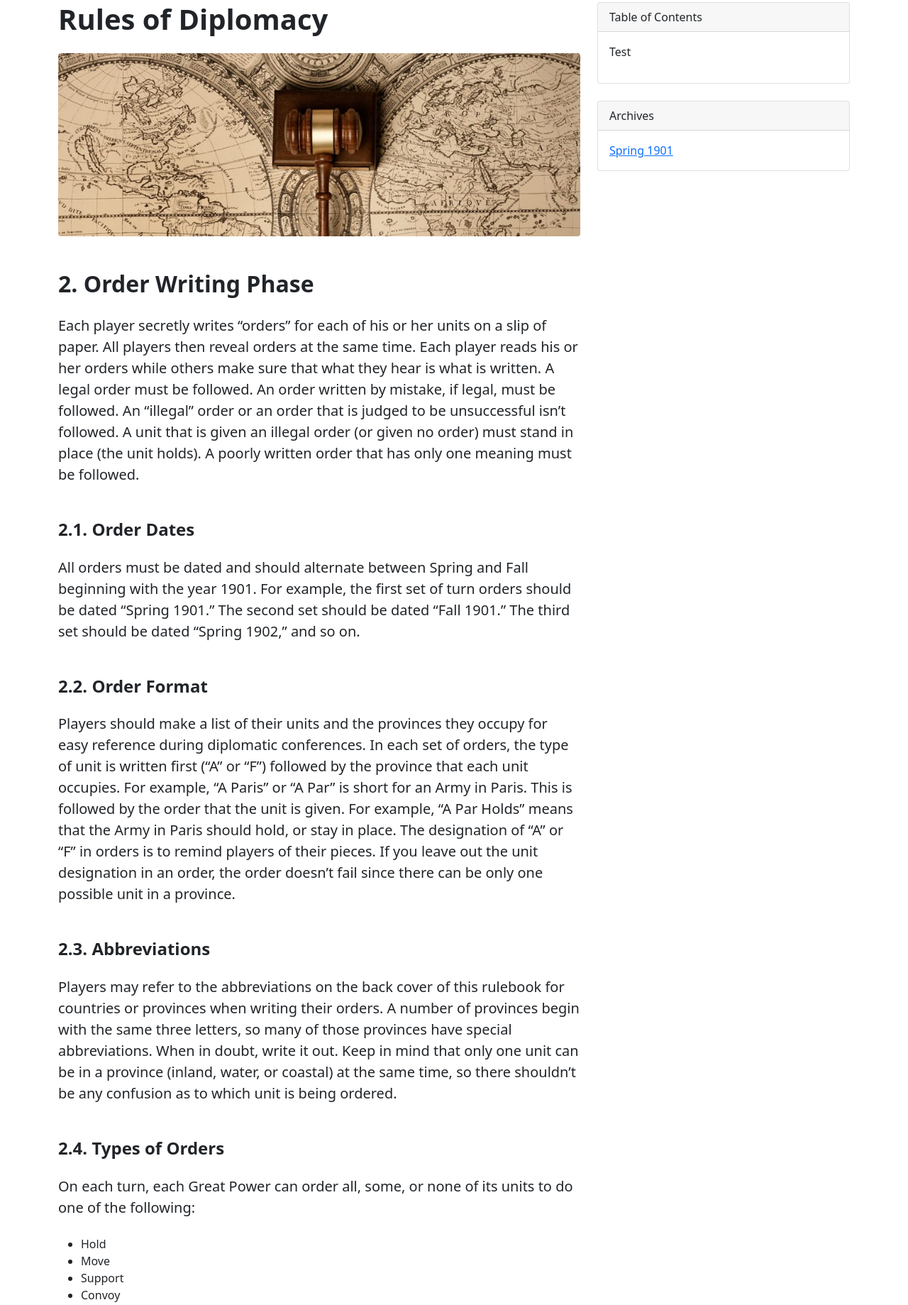
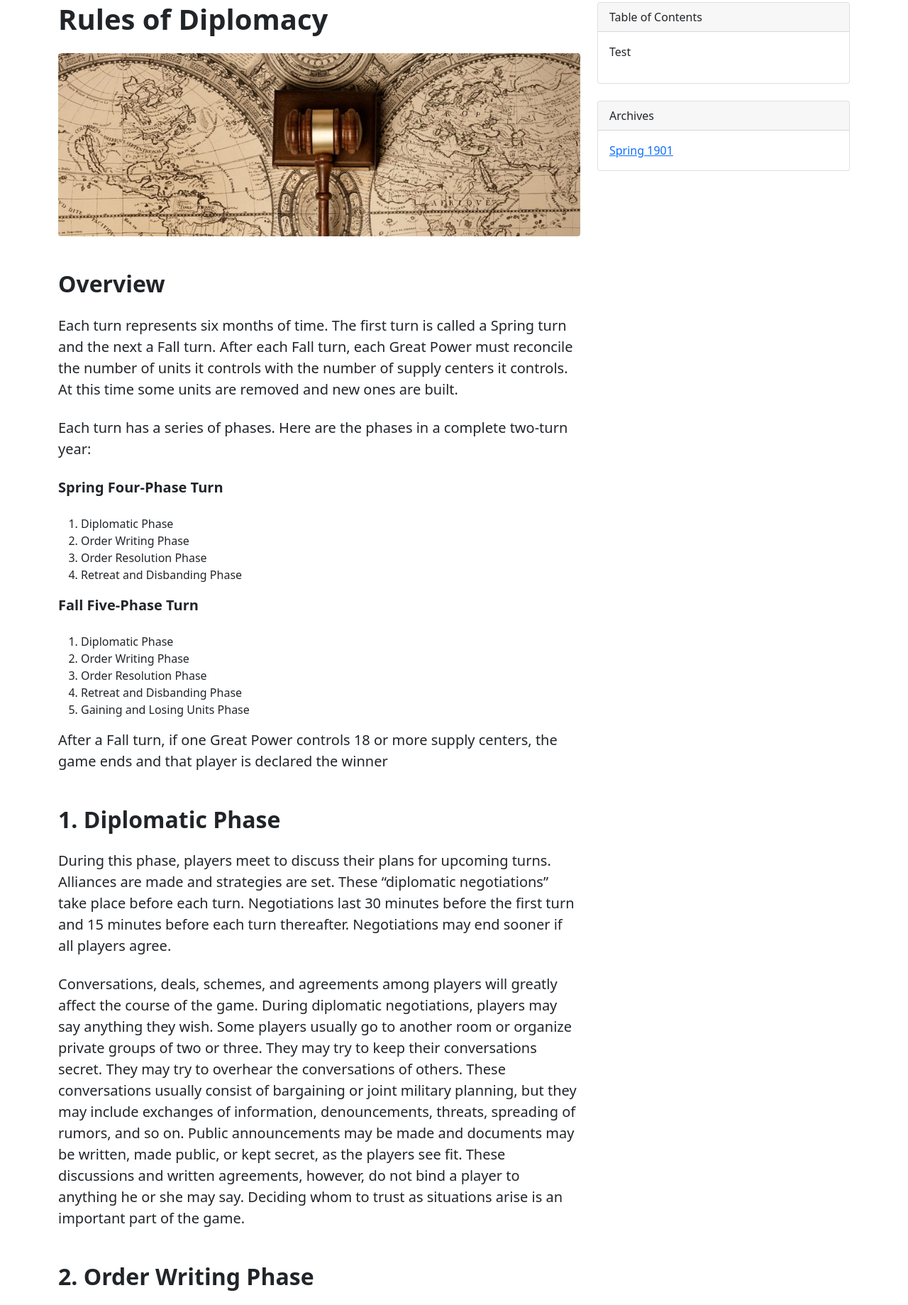
Before and after one commit to jpoirierlavoie/Diplomacy, a Flask app: page /rules in a window 1280 px wide. Shown: the part 101-1940 px from the top of the page at 71% size. Run offline with Flask 2, Linux system fonts and the light colour scheme.

Commit message:
Update rules.html

```diff
--- a/templates/rules.html
+++ b/templates/rules.html
@@ -4,6 +4,28 @@
 {% block banner %}<figure class="mb-4"><img class="img-fluid rounded" src="static/rules_cover.jpg" alt="..." /></figure>{% endblock %}
 {% block content %}
 <section class="mb-5">
+  <h2 class="fw-bolder mb-4 mt-5">Overview</h2>
+  <p class="fs-5 mb-4">Each turn represents six months of time. The first turn is called a Spring turn and the next a Fall turn. After each Fall turn, each Great Power must reconcile the number of units it controls with the number of supply centers it controls. At this time some units are removed and new ones are built.</p>
+  <p class="fs-5 mb-4">Each turn has a series of phases. Here are the phases in a complete two-turn year:</p>
+  <p class="fs-5 mb-4"><strong>Spring Four-Phase Turn</strong></p>
+  <ol>
+  <li>Diplomatic Phase</li>
+  <li>Order Writing Phase</li>
+  <li>Order Resolution Phase</li>
+  <li>Retreat and Disbanding Phase</li>
+  </ol>
+  <p class="fs-5 mb-4"><strong>Fall Five-Phase Turn</strong></p>
+  <ol>
+  <li>Diplomatic Phase</li>
+  <li>Order Writing Phase</li>
+  <li>Order Resolution Phase</li>
+  <li>Retreat and Disbanding Phase</li>
+  <li>Gaining and Losing Units Phase</li>
+  </ol>
+  <p class="fs-5 mb-4">After a Fall turn, if one Great Power controls 18 or more supply centers, the game ends and that player is declared the winner</p>
+  <h2 id="1" class="fw-bolder mb-4 mt-5">1. Diplomatic Phase</h2>
+  <p class="fs-5 mb-4">During this phase, players meet to discuss their plans for upcoming turns. Alliances are made and strategies are set. These “diplomatic negotiations” take place before each turn. Negotiations last 30 minutes before the first turn and 15 minutes before each turn thereafter. Negotiations may end sooner if all players agree.</p>
+  <p class="fs-5 mb-4">Conversations, deals, schemes, and agreements among players will greatly affect the course of the game. During diplomatic negotiations, players may say anything they wish. Some players usually go to another room or organize private groups of two or three. They may try to keep their conversations secret. They may try to overhear the conversations of others. These conversations usually consist of bargaining or joint military planning, but they may include exchanges of information, denouncements, threats, spreading of rumors, and so on. Public announcements may be made and documents may be written, made public, or kept secret, as the players see fit. These discussions and written agreements, however, do not bind a player to anything he or she may say. Deciding whom to trust as situations arise is an important part of the game.</p>
   <h2 id="2" class="fw-bolder mb-4 mt-5">2. Order Writing Phase</h2>
   <p class="fs-5 mb-4">Each player secretly writes “orders” for each of his or her units on a slip of paper. All players then reveal orders at the same time. Each player reads his or her orders while others make sure that what they hear is what is written. A legal order must be followed. An order written by mistake, if legal, must be followed. An “illegal” order or an order that is judged to be unsuccessful isn’t followed. A unit that is given an illegal order (or given no order) must stand in place (the unit holds). A poorly written order that has only one meaning must be followed.</p>
   <h4 id="2.1" class="fw-bolder mb-4 mt-5">2.1. Order Dates</h4>
@@ -64,5 +86,7 @@
   <p class="fs-5 mb-4">After all the orders have been revealed and read, the players (or an assigned gamemaster) must resolve all of the conflicts. Resolution will result in successful moves, failed moves, standoffs, retreats, and disbandments. The units on the game board are moved and removed as described in the next two phases of play. </p>
   <h2 id="4" class="fw-bolder mb-4 mt-5">4. Retreat and Disbanding Phase</h2>
   <p class="fs-5 mb-4">After all the orders have been revealed and read, the moves made, and the conflicts resolved, any dislodged (defeated) units make their retreat. These retreats are written down (just like orders) and revealed immediately. No diplomacy or discussion takes place prior to writing retreat orders—all countries are on their own.</p>
+  <h2 id="4" class="fw-bolder mb-4 mt-5">4. Retreat and Disbanding Phase</h2>
+  <p class="fs-5 mb-4">After all the orders have been revealed and read, the moves made, and the conflicts resolved, any dislodged (defeated) units make their retreat. These retreats are written down (just like orders) and revealed immediately. No diplomacy or discussion takes place prior to writing retreat orders—all countries are on their own.</p>
 </section>
 {% endblock %}
```
Lines whose indentation alone changed are shown as unchanged.
